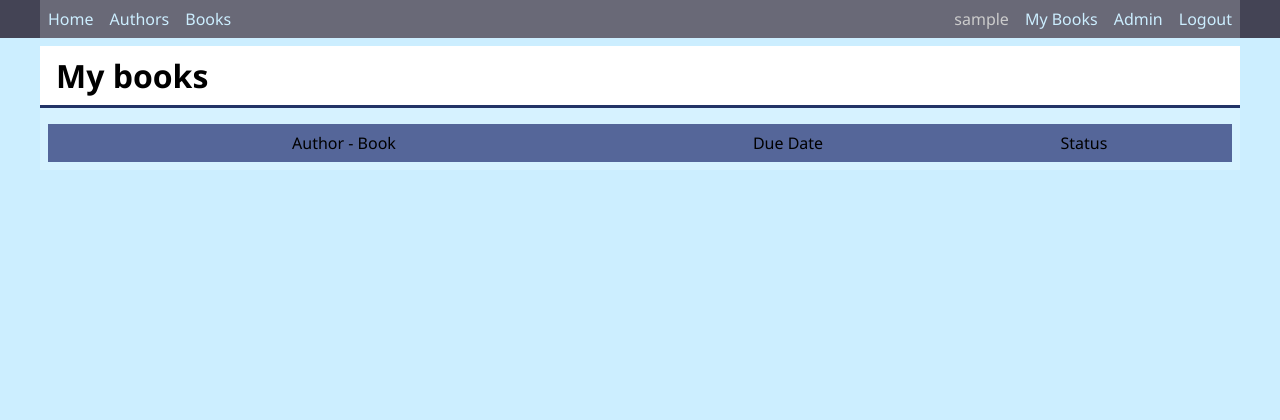
After one commit to rikogoeslive/ptu5_django_library, a Django app: page /my_books/ in a window 1280 px wide. The commit adds this page. Shown: the top 420 px of the page. Run offline with Django 4.2, Linux system fonts and the light colour scheme; the visitor is signed in with stand-in values (Sample User, id 1); data that the repository does not hold is empty.

Commit message:
due back for book instance; user books view

```diff
--- a/ptu5_library/library/static/library/css/base.css
+++ b/ptu5_library/library/static/library/css/base.css
@@ -127,14 +127,12 @@ ul li:hover{
     display: inline-block;
 }
 
-
 ul.book_list {
     display: flex;
     flex-direction: row;
     flex-wrap: wrap;
     gap: 1rem;
 }
-
 
 ul li.book {
     flex-basis: 15rem;
@@ -159,3 +157,42 @@ table {
     background-color: #f66;
     padding: 0.5rem;
 }
+
+.table-grid {
+    display: grid;
+    padding: 0.5rem;
+}
+
+.my-books-table {
+    grid-template-columns: 2fr 1fr 1fr;
+    align-self: center;
+}
+
+.table-grid-cell {
+    display: inline-block;
+    align-self: stretch;
+    justify-self: stretch;
+    background-color: #fff;
+    padding: 0.5rem;
+
+}
+
+.center {
+    justify-self: stretch;
+    text-align: center;
+}
+
+.center {
+    text-align: center;
+}
+
+.dark {
+    background-color: #569;
+    columns: #eee;
+}
+
+.overdue {
+    background-color: #f99;
+    columns: #900;
+    font-weight: bold;
+}
--- a/ptu5_library/library/templates/library/base.html
+++ b/ptu5_library/library/templates/library/base.html
@@ -19,6 +19,7 @@
                 <span class="spacer"></span>
                 {% if user.is_authenticated %}
                     <span>{{ user }}</span>
+                    <a href="{% url 'user_books' %}">My Books</a>
                     <a href="{% url 'admin:index' %}">Admin</a>
                     {% if user.is_superuser or user.is_staff %}
                     <a href="{% url 'logout' %}">Logout</a>
--- /dev/null
+++ b/ptu5_library/library/templates/library/user_book_list.html
@@ -0,0 +1,15 @@
+{% extends 'library/base.html' %}
+{% block title %}My books in {{ block.super }}{% endblock title %}
+{% block content %}
+<h1>My books</h1>
+<div class="table-grid my-books-table">
+    <div class="table-grid-cell center dark">Author - Book</div>
+    <div class="table-grid-cell center dark">Due Date</div>
+    <div class="table-grid-cell center dark">Status</div>
+    {% for book_instance in bookinstance_list %}
+        <div class="table-grid-cell"> {{ book_instance.book }}</div>
+        <div class="table-grid-cell center{% if book_instance.is_overdue %} overdue{% endif %}">{{ book_instance.due_back }}</div>
+        <div class="table-grid-cell center{% if book_instance.is_overdue %} overdue{% endif %}">{{ book_instance.get_status_display }}</div>
+        {% endfor %}
+</div>
+{%endblock content %}
--- a/ptu5_library/library/urls.py
+++ b/ptu5_library/library/urls.py
@@ -7,4 +7,5 @@ urlpatterns = [
     path('author/<int:author_id>/', views.author, name='author'),
     path('books/', views.BookListView.as_view(), name='books'),
     path('book/<int:pk>/', views.BookDetailView.as_view(), name='book'),
+    path('my_books/', views.UserBookListView.as_view(), name='user_books'),
     ]
--- a/ptu5_library/library/views.py
+++ b/ptu5_library/library/views.py
@@ -1,3 +1,4 @@
+from django.contrib.auth.mixins import LoginRequiredMixin
 from django.core.paginator import Paginator
 from django.db.models import Q
 from django.shortcuts import render, get_object_or_404
@@ -68,3 +69,14 @@ class BookListView(ListView):
 class BookDetailView(DetailView):
     model = Book
     template_name = 'library/book_detail.html'
+
+
+class UserBookListView(LoginRequiredMixin, ListView):
+    model = BookInstance
+    template_name= 'library/user_book_list.html'
+    paginate_by= 10
+
+    def get_queryset(self):
+        queryset = super().get_queryset()
+        queryset = queryset.filter(reader=self.request.user).order_by('due_back')
+        return queryset
```
Also changed, not shown: ptu5_library/library/admin.py (+5 -5 lines), ptu5_library/library/models.py (+10 -1 lines), ptu5_library/library/migrations/0006_bookinstance_reader.py (added).
